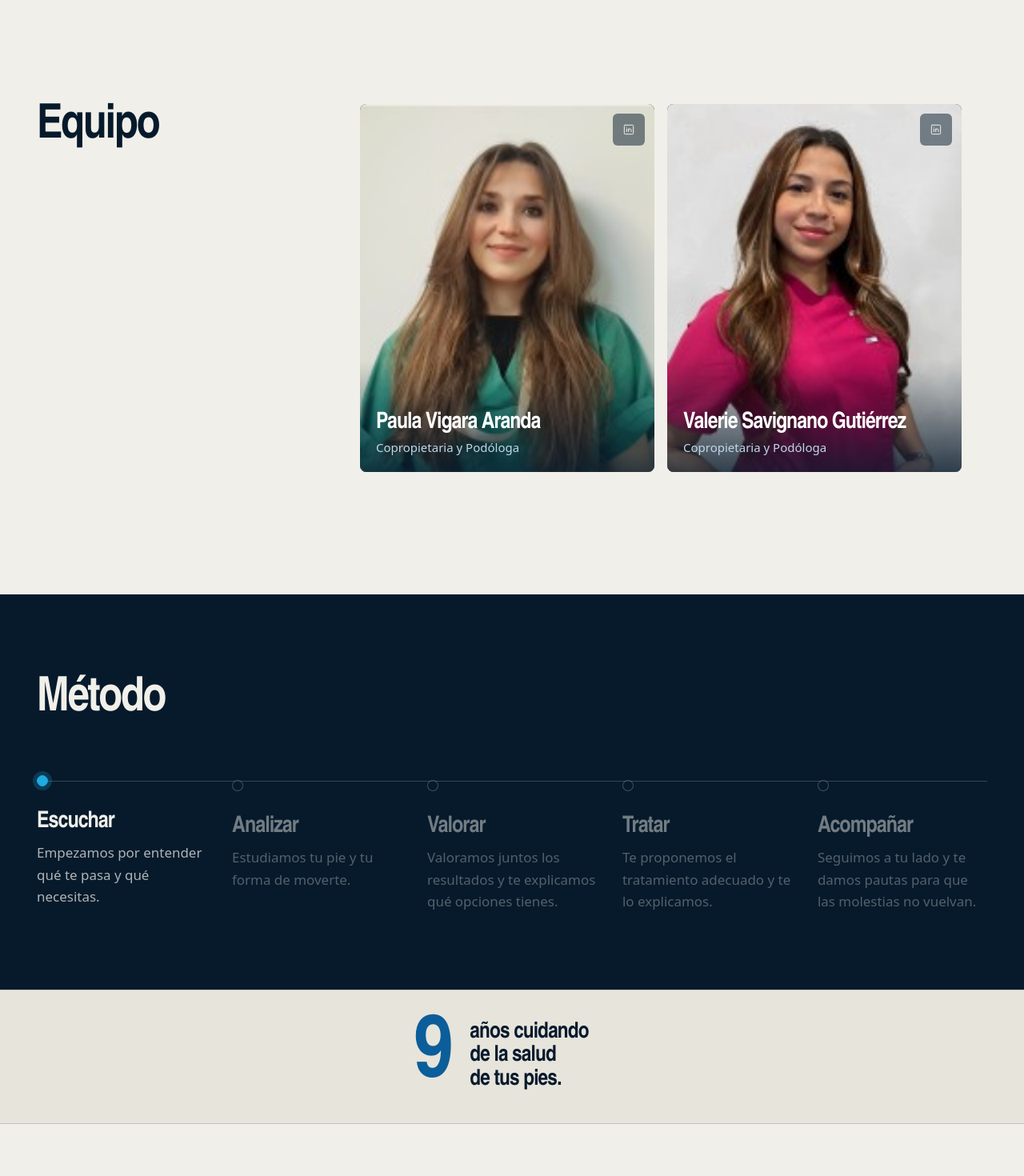
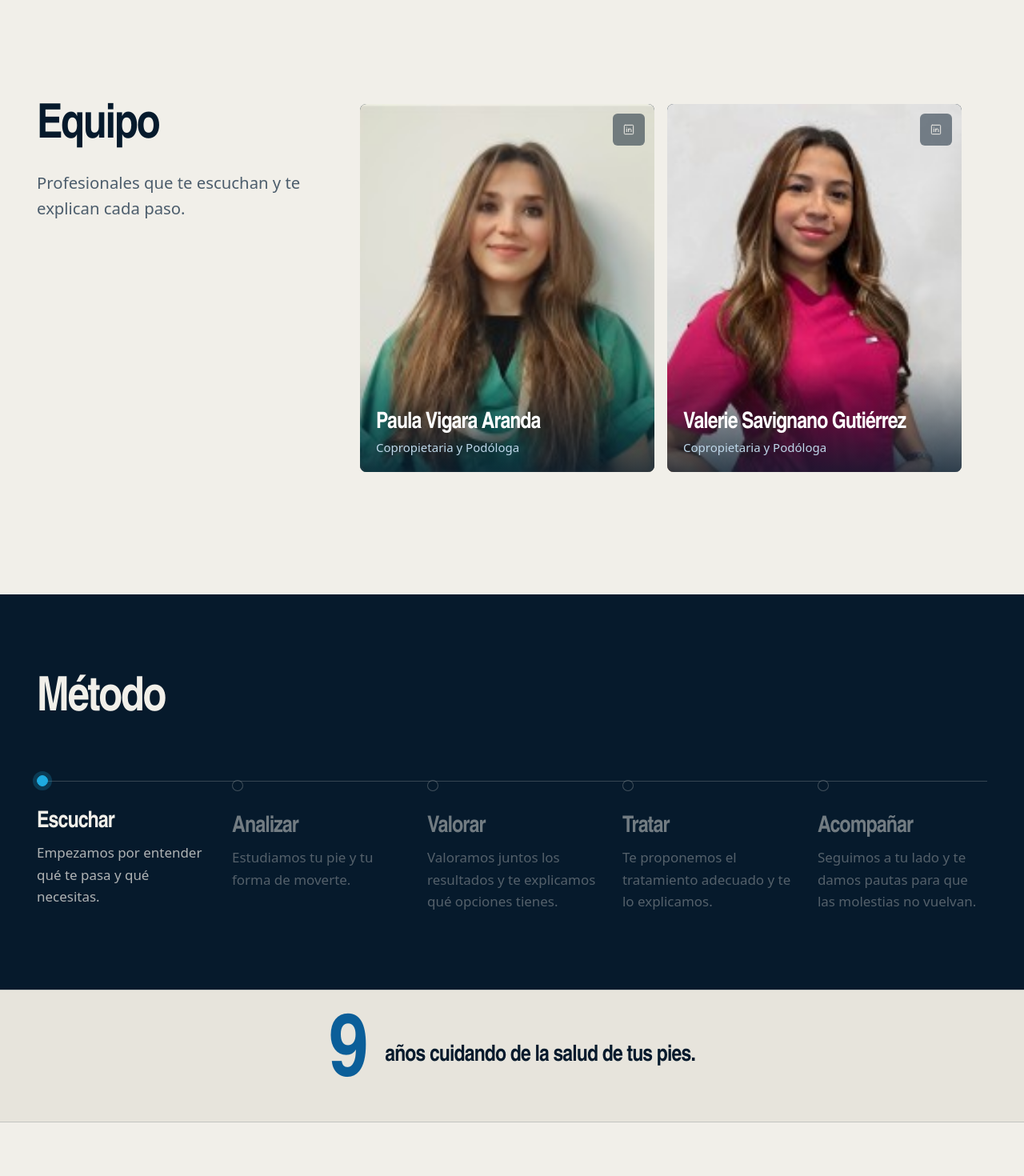
Before and after one commit to NataliaaJN/valdepodo, a Nuxt app: page /conocenos in a window 1280 px wide. Shown: the part 680-2150 px from the top of the page at 80% size. Built offline with nearby package versions, Linux system fonts and the light colour scheme.

Commit message:
Equipo: titulo sin sticky y con su descripcion; anos en una sola linea
Co-Authored-By: Claude Sonnet 5.5 <noreply@anthropic.com>

```diff
--- a/app/components/sections/ExperienceSection.vue
+++ b/app/components/sections/ExperienceSection.vue
@@ -56,8 +56,8 @@ const { years } = useClinic()
   color: var(--color-primary-strong);
 }
 .exp__rest {
-  max-width: 14ch;
-  font-size: clamp(1.25rem, 1rem + 0.9vw, 1.75rem);
+  white-space: nowrap;
+  font-size: clamp(1rem, 0.7rem + 1.4vw, 1.75rem);
   line-height: 1.08;
   letter-spacing: -0.03em;
 }
--- a/app/pages/conocenos.vue
+++ b/app/pages/conocenos.vue
@@ -55,6 +55,7 @@ if (confirmedPeople.length) {
         <SectionHeading
           id="team-title"
           :title="{ before: 'Equipo' }"
+          intro="Profesionales que te escuchan y te explican cada paso."
         />
         <div class="team__cards">
           <TeamCard v-for="(member, i) in team" :key="member.id" v-reveal="i" :member="member" />
@@ -101,8 +102,6 @@ if (confirmedPeople.length) {
   }
   .team__grid > :first-child {
     grid-column: 1 / span 4;
-    position: sticky;
-    top: calc(var(--nav-h-compact) + 2rem);
   }
   .team__cards {
     grid-column: 5 / span 8;
```
